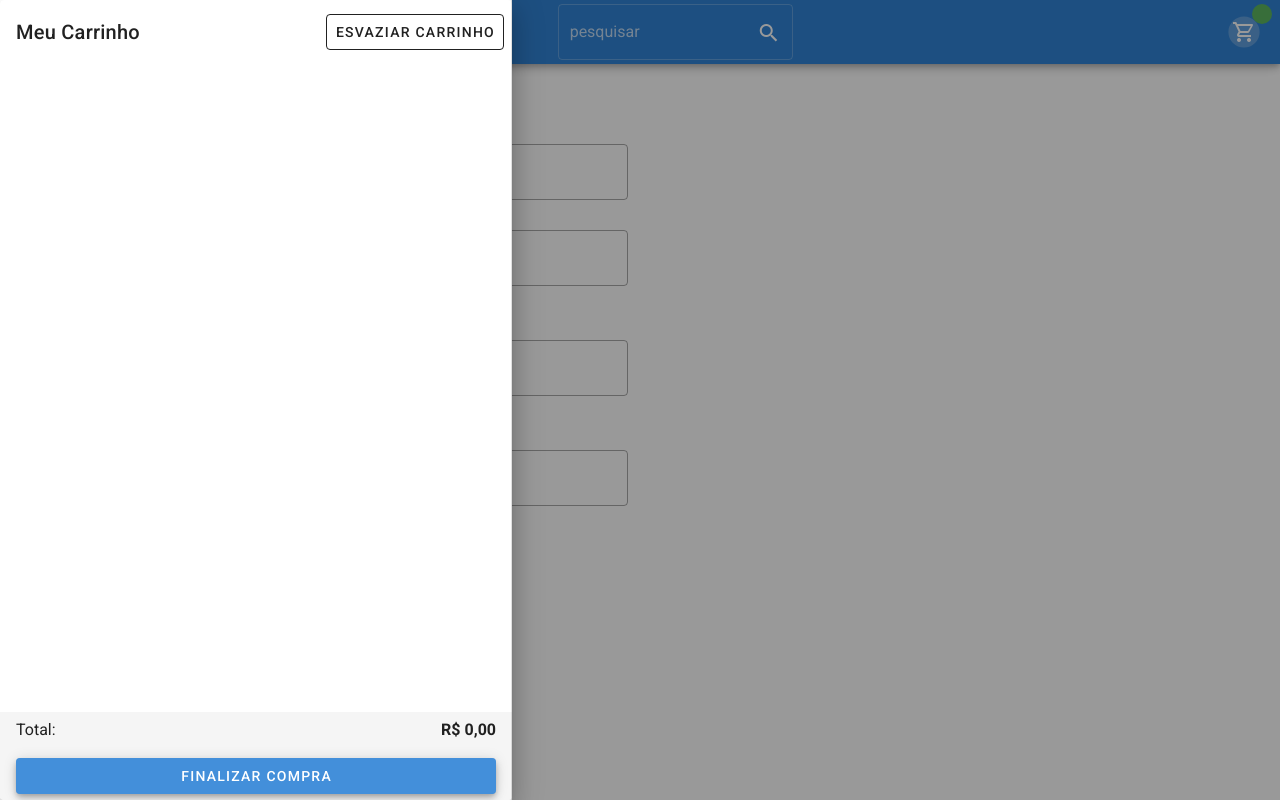
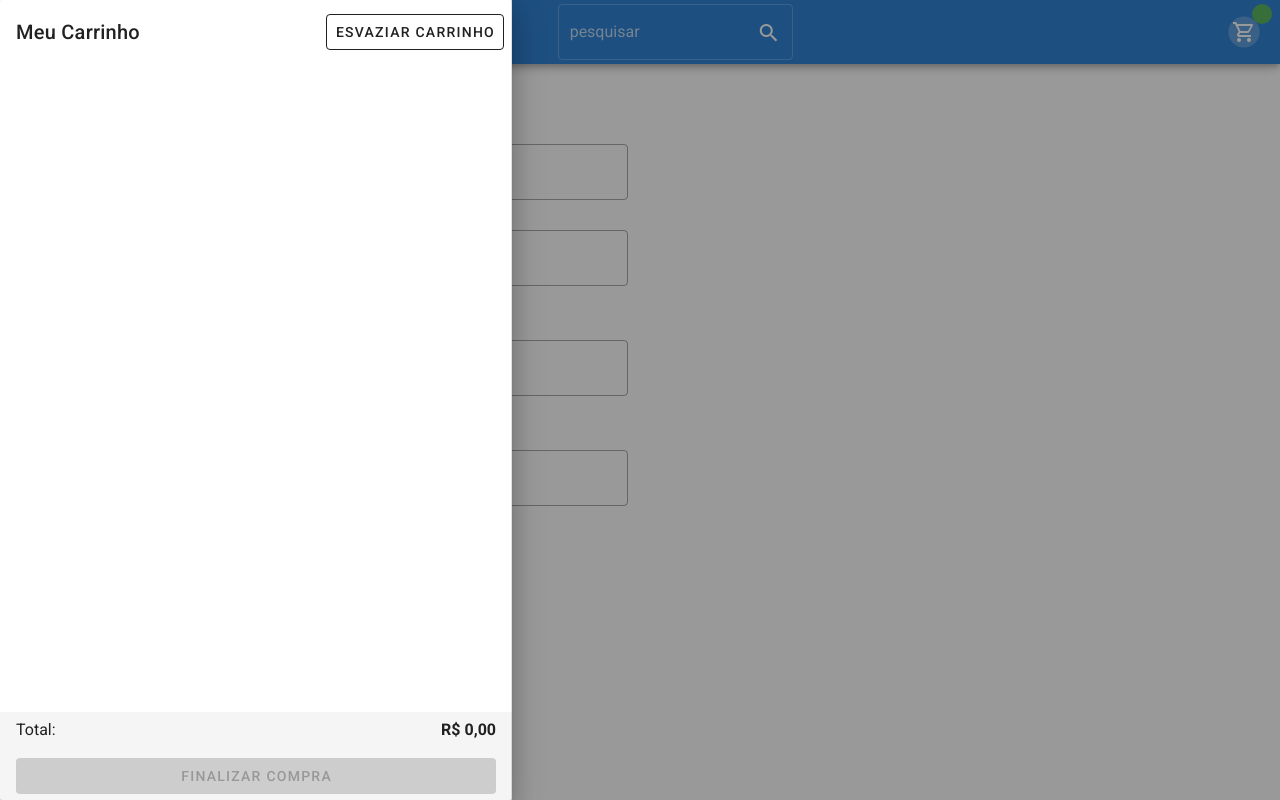
Before and after one commit to inaciogu/movue-store, a Vue app: page /purchase in a window 1280 px wide. Both pictures are taken after a click on the button 1244 px from the left and 32 px from the top of the page. Built offline with nearby package versions, Linux system fonts and the light colour scheme.

Commit message:
fix: conditional on purchase button

```diff
--- a/src/components/SidebarCart.vue
+++ b/src/components/SidebarCart.vue
@@ -46,7 +46,12 @@
           <p>Total:</p>
           <p style="font-weight: bold">{{ totalPrice }}</p>
         </div>
-        <v-btn to="/purchase" style="width: 100%" elevation="5" color="primary"
+        <v-btn
+          :disabled="!cart.length"
+          to="/purchase"
+          style="width: 100%"
+          elevation="5"
+          color="primary"
           >Finalizar compra
         </v-btn>
       </v-footer>
```
